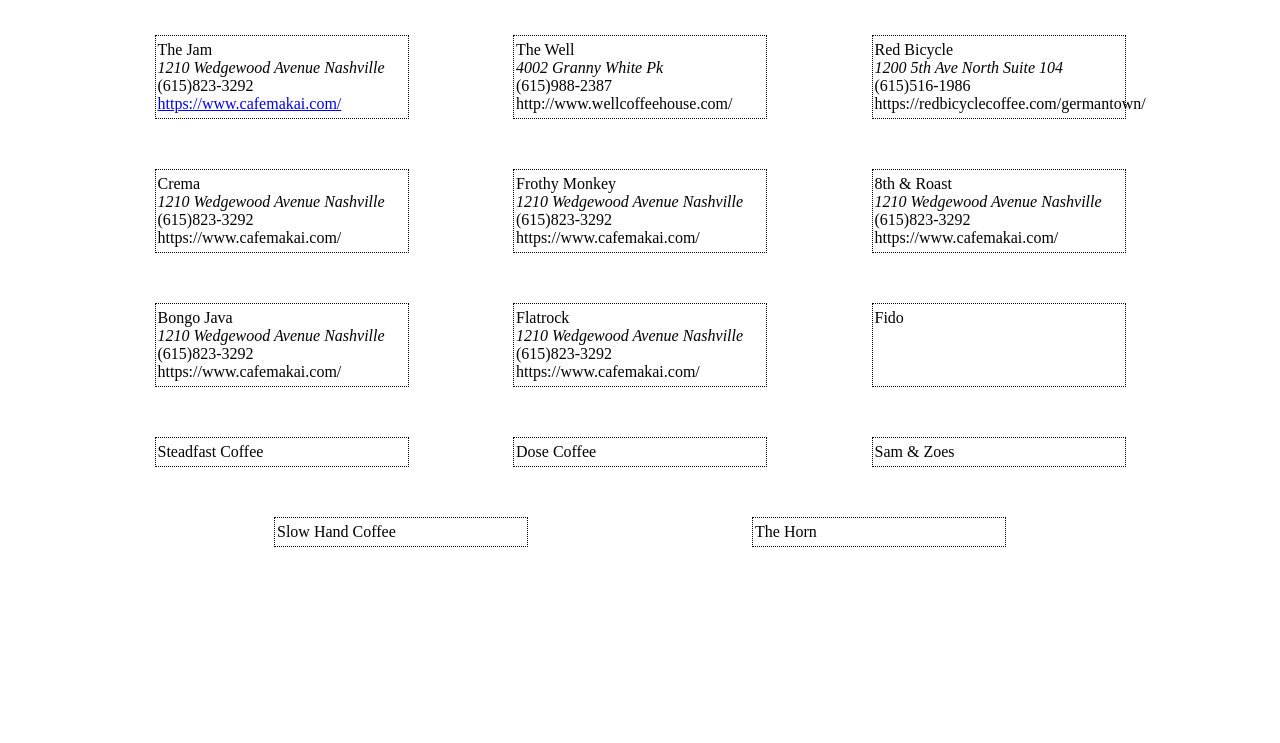
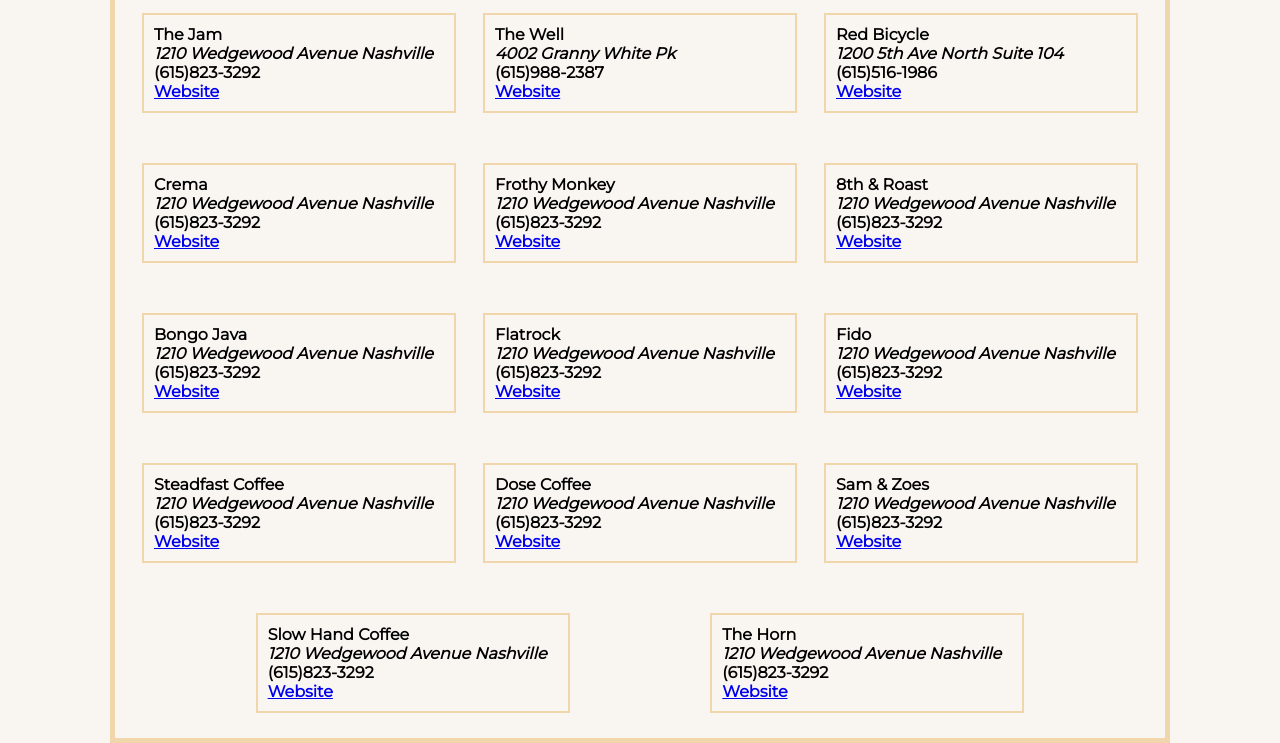
Before and after one commit to liz-barnes/coffee-houses-of-nashville, a plain HTML site: page index.html in a window 1280 px wide. Shown: the part 152-895 px from the top of the page. Before the commit the page ends 824 px from the top, so only its background shows below. Drawn offline with nearby package versions, Linux system fonts and the light colour scheme.

Commit message:
add website links and fonts

```diff
--- a/index.html
+++ b/index.html
@@ -4,7 +4,9 @@
     <meta charset="UTF-8" />
     <meta name="viewport" content="width=device-width, initial-scale=1.0" />
     <title>Coffee Houses of Nashville</title>
-    <link href="main.css" rel="stylesheet" />
+    <link href="main.css" rel="stylesheet"/>
+    <link href="https://fonts.googleapis.com/css?family=Montserrat|Prata" rel="stylesheet"/>
+    <link href="https://fonts.googleapis.com/css?family=Playfair+Display|Roboto" rel="stylesheet"/>
   </head>
   <body>
     <header class="pageHeader">
@@ -18,7 +20,7 @@
             <ul>
               <li class="address">1210 Wedgewood Avenue Nashville</li>
               <li class="number">(615)823-3292</li>
-              <li class="website"><a href="https://www.cafemakai.com/">https://www.cafemakai.com/</a></li>
+              <li class="website"><a href="https://www.cafemakai.com/">Website</a></li>
             </ul>
           </div>
         </section>
@@ -28,7 +30,7 @@
             <ul>
               <li class="address">4002 Granny White Pk</li>
               <li class="number">(615)988-2387</li>
-              <li class="website">http://www.wellcoffeehouse.com/</li>
+              <li class="website"><a href="//www.wellcoffeehouse.com/">Website</a></li>
             </ul>
           </div>
         </section>
@@ -39,7 +41,7 @@
             <ul>
               <li class="address">1200 5th Ave North Suite 104</li>
               <li class="number">(615)516-1986</li>
-              <li class="website">https://redbicyclecoffee.com/germantown/</li>
+              <li class="website"><a href="//redbicyclecoffee.com/germantown/">Website</a></li>
             </ul>
           </div>
         </section>
@@ -50,7 +52,7 @@
             <ul>
               <li class="address">1210 Wedgewood Avenue Nashville</li>
               <li class="number">(615)823-3292</li>
-              <li class="website">https://www.cafemakai.com/</li>
+              <li class="website"><a href="https://www.cafemakai.com/">Website</a></li>
             </ul>
           </div>
         </section>
@@ -61,7 +63,7 @@
             <ul>
               <li class="address">1210 Wedgewood Avenue Nashville</li>
               <li class="number">(615)823-3292</li>
-              <li class="website">https://www.cafemakai.com/</li>
+              <li class="website"><a href="https://www.cafemakai.com/">Website</a></li>
             </ul>
           </div>
         </section>
@@ -72,7 +74,7 @@
             <ul>
               <li class="address">1210 Wedgewood Avenue Nashville</li>
               <li class="number">(615)823-3292</li>
-              <li class="website">https://www.cafemakai.com/</li>
+              <li class="website"><a href="https://www.cafemakai.com/">Website</a></li>
             </ul>
           </div>
         </section>
@@ -83,7 +85,7 @@
             <ul>
               <li class="address">1210 Wedgewood Avenue Nashville</li>
               <li class="number">(615)823-3292</li>
-              <li class="website">https://www.cafemakai.com/</li>
+              <li class="website"><a href="https://www.cafemakai.com/">Website</a></li>
             </ul>
           </div>
         </section>
@@ -94,23 +96,76 @@
             <ul>
               <li class="address">1210 Wedgewood Avenue Nashville</li>
               <li class="number">(615)823-3292</li>
-              <li class="website">https://www.cafemakai.com/</li>
+              <li class="website"><a href="https://www.cafemakai.com/">Website</a></li>
             </ul>
           </div>
         </section>
 
 
-        <section class="shop">Fido</section>
+        <section class="shop">Fido
+          <div class="info">
+            <ul>
+              <li class="address">1210 Wedgewood Avenue Nashville</li>
+              <li class="number">(615)823-3292</li>
+              <li class="website"><a href="https://www.cafemakai.com/">Website</a></li>
+            </ul>
+          </div>
+        </section>
 
 
-        <section class="shop">Steadfast Coffee</section>
+        <section class="shop">Steadfast Coffee
+          <div class="info">
+            <ul>
+              <li class="address">1210 Wedgewood Avenue Nashville</li>
+              <li class="number">(615)823-3292</li>
+              <li class="website"><a href="https://www.cafemakai.com/">Website</a></li>
+            </ul>
+          </div>
+        </section>
 
 
-        <section class="shop">Dose Coffee</section>
-        <section class="shop">Sam &amp; Zoes</section>
-        <section class="shop">Slow Hand Coffee</section>
-        <section class="shop">The Horn</section>
+        <section class="shop">Dose Coffee
+          <div class="info">
+            <ul>
+              <li class="address">1210 Wedgewood Avenue Nashville</li>
+              <li class="number">(615)823-3292</li>
+              <li class="website"><a href="https://www.cafemakai.com/">Website</a></li>
+            </ul>
+          </div>
+        </section>
+
+        <section class="shop">Sam &amp; Zoes
+          <div class="info">
+            <ul>
+              <li class="address">1210 Wedgewood Avenue Nashville</li>
+              <li class="number">(615)823-3292</li>
+              <li class="website"><a href="https://www.cafemakai.com/">Website</a></li>
+            </ul>
+          </div>
+        </section>
+
+        <section class="shop">Slow Hand Coffee
+          <div class="info">
+            <ul>
+              <li class="address">1210 Wedgewood Avenue Nashville</li>
+              <li class="number">(615)823-3292</li>
+              <li class="website"><a href="https://www.cafemakai.com/">Website</a></li>
+            </ul>
+          </div>
+        </section>
+
+        <section class="shop">The Horn
+          <div class="info">
+            <ul>
+              <li class="address">1210 Wedgewood Avenue Nashville</li>
+              <li class="number">(615)823-3292</li>
+              <li class="website"><a href="https://www.cafemakai.com/">Website</a></li>
+            </ul>
+          </div>
+        </section>
+
       </article>
+
     </div>
 
     <script src="main.js"></script>
--- a/main.css
+++ b/main.css
@@ -4,7 +4,9 @@
 }
 
 body {
-  margin: 100px;
+  font-family: 'Montserrat', sans-serif;
+  background-color: #f9f6f2;
+
 }
 
 /* COLOR SCHEME
@@ -17,7 +19,20 @@ green: #38470b */
 header {
   text-align: center;
   margin: 25px;
+}
 
+h1 {
+  font-family: 'Playfair Display', serif;
+  /* font-family: 'Prata', serif; */
+  font-weight: lighter;
+  color: #38470b;
+  font-size: 4em;
+}
+
+.coffee-container {
+  width: 1050px;
+  border: 5px solid #f1d6ab;
+  margin: auto;
 }
 
 .list {
@@ -29,10 +44,14 @@ header {
 section {
   /* margin: 0px 100px;
   padding: 5px 50px 5px 2px; */
-  width: 250px;
-  margin: 25px 50px;
-  padding: 5px 0px 5px 2px;
-  border: dotted 1px black;
+  width: 300px;
+  margin: 25px 0px;
+  padding: 10px 0px 10px 10px;
+  border: 2px solid #f1d6ab;
+}
+
+.shop {
+  font-weight: bolder;
 }
 
 li {
```
